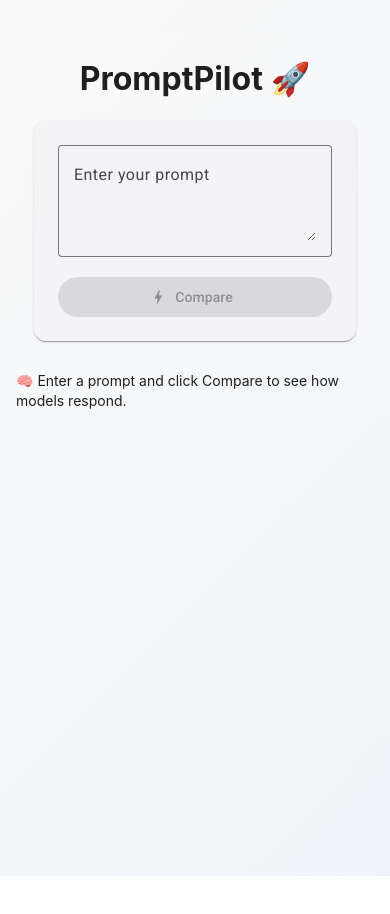
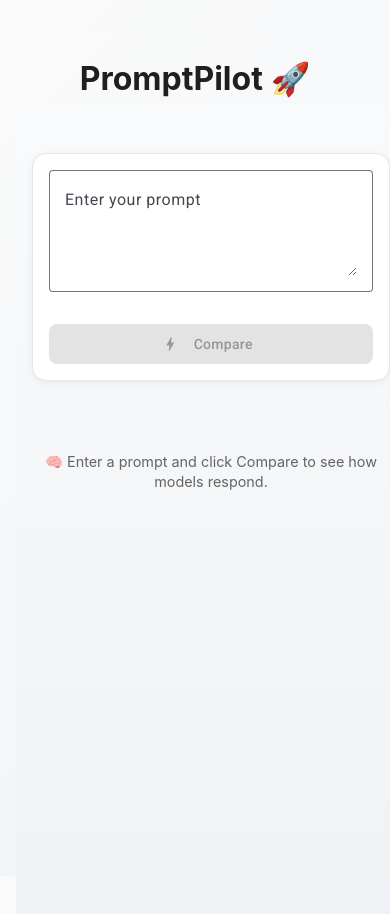
Before and after one commit to kevinmilly/promptpilot-frontend, an Angular app: page / in a window 390 px wide. Shown: the top 914 px of the page. Before the commit the page ends 876 px from the top, so only its background shows below. Built offline with nearby package versions, Linux system fonts and the light colour scheme.

Commit message:
add save comparisons and copy feature

```diff
--- a/src/app/features/compare/compare.css
+++ b/src/app/features/compare/compare.css
@@ -1,79 +1,227 @@
+/* ===============================
+   GLOBAL LAYOUT
+=============================== */
 :host {
   display: flex;
   flex-direction: column;
   align-items: center;
-  padding-bottom: 4rem;
+  background: linear-gradient(180deg, #f9fafb 0%, #eef1f5 100%);
+  min-height: 100vh;
+  width: 100%;
+  padding: 2rem 1rem 4rem;
+  font-family: "Inter", "Roboto", sans-serif;
+  color: #1b1b1b;
 }
 
-
-.results {
-  display: flex;
-  flex-wrap: wrap;
-  justify-content: center;
-  gap: 1rem;
-  margin-top: 1.5rem;
+/* ===============================
+   INPUT CARD (Prompt area)
+=============================== */
+.input-card {
+  width: 100%;
+  max-width: 800px;
+  margin: 1rem auto 1.5rem auto;
+  padding: 1.25rem 1.5rem;
+  border-radius: 14px;
+  background: #ffffff;
+  border: 1px solid #e3e6ea;
+  box-shadow: 0 2px 8px rgba(0, 0, 0, 0.06);
+  transition: all 0.25s ease;
 }
 
-/* Model cards */
-.result-card {
-  flex: 1 1 300px;
-  max-width: 380px;
-  min-width: 280px;
+.input-card:hover {
+  transform: translateY(-2px);
+  box-shadow: 0 4px 14px rgba(0, 0, 0, 0.08);
 }
 
-/* Input card responsiveness */
-.input-card {
-  max-width: 700px;
-  margin: 1rem auto;
-  width: 90%;
+.full-width {
+  width: 100%;
 }
 
-/* Summary card layout */
+textarea {
+  color: #111;
+  font-size: 1rem;
+  line-height: 1.5;
+  min-height: 90px;
+}
+
+/* ===============================
+   BUTTON & SPINNER
+=============================== */
+.compare-button {
+  margin-top: 0.75rem;
+  display: flex;
+  align-items: center;
+  justify-content: center;
+  gap: 0.4rem;
+  font-weight: 500;
+  letter-spacing: 0.3px;
+  border-radius: 8px;
+}
+
+.compare-button mat-icon {
+  font-size: 18px;
+}
+
+/* ===============================
+   RESULTS GRID
+=============================== */
+.results,
+.results-grid {
+  display: grid;
+  grid-template-columns: repeat(auto-fit, minmax(380px, 1fr));
+  gap: 1.5rem;
+  width: 100%;
+  max-width: 1200px;
+  margin-top: 2rem;
+  justify-items: center;
+  transition: all 0.3s ease;
+}
+
+/* Hold desktop layout until smaller breakpoints */
+@media (max-width: 1024px) {
+  .results,
+  .results-grid {
+    grid-template-columns: repeat(auto-fit, minmax(320px, 1fr));
+  }
+}
+
+/* Collapse to single column only when under 700px */
+@media (max-width: 700px) {
+  .results,
+  .results-grid {
+    grid-template-columns: 1fr;
+  }
+}
+
+/* ===============================
+   MODEL CARDS
+=============================== */
+.result-card {
+  width: 100%;
+  max-width: 380px;
+  transition: transform 0.25s ease, box-shadow 0.25s ease;
+}
+
+.result-card:hover {
+  transform: translateY(-3px);
+  box-shadow: 0 8px 22px rgba(0, 0, 0, 0.08);
+}
+
+/* ===============================
+   SUMMARY CARD
+=============================== */
 app-summary-card {
   display: block;
-  max-width: 700px;
-  margin: 1rem auto;
-  width: 90%;
+  width: 100%;
+  max-width: 800px;
+  margin: 1rem auto 0 auto;
 }
 
-/* Textarea adjusts on mobile */
-textarea {
-  font-size: 1rem;
-  line-height: 1.4;
+/* ===============================
+   EMPTY STATE
+=============================== */
+.empty-state {
+  text-align: center;
+  margin-top: 2rem;
+  font-size: 0.95rem;
+  opacity: 0.75;
+  color: #4a4a4a;
 }
 
-/* Responsive typography and spacing */
+/* Add subtle emoji accent color */
+.empty-state p {
+  color: #333;
+  font-weight: 400;
+}
+
+/* ===============================
+   RESPONSIVE ADJUSTMENTS
+=============================== */
 @media (max-width: 768px) {
-  .results {
-    flex-direction: column;
-    align-items: center;
+  textarea {
+    font-size: 0.95rem;
   }
 
-  .result-card {
-    width: 95%;
+
+
+ /* ===============================
+   SAVING COMPARISON FEATURES
+=============================== */
+.saved-comparisons {
+  margin-top: 2rem;
+  max-width: 800px;
+  width: 100%;
+  background: #fff;
+  border: 1px solid #e5e8eb;
+  border-radius: 12px;
+  padding: 1rem 1.25rem;
+  box-shadow: 0 1px 4px rgba(0,0,0,0.06);
+}
+
+.saved-comparisons h3 {
+  font-size: 1.1rem;
+  margin-bottom: 0.75rem;
+  color: #333;
+}
+
+.saved-comparisons ul {
+  list-style: none;
+  padding: 0;
+  margin: 0;
+}
+
+.saved-comparisons li {
+  display: flex;
+  justify-content: space-between;
+  align-items: center;
+  border-bottom: 1px solid #f0f1f3;
+  padding: 0.5rem 0;
+  cursor: pointer;
+  transition: background 0.2s;
+}
+
+.saved-comparisons li:hover {
+  background: #f9fafc;
+}
+
+.saved-comparisons button {
+  opacity: 0.7;
+  transition: opacity 0.2s;
+}
+
+.saved-comparisons button:hover {
+  opacity: 1;
+}
+
+.actions {
+  text-align: center;
+  margin: 1rem 0;
+}
+
+  .compare-button {
+    width: 100%;
   }
 
-  mat-card-title {
-    font-size: 1rem;
-  }
-
-  .summary-card mat-card-title {
-    font-size: 1.1rem;
+  .input-card {
+    padding: 1rem;
   }
 }
 
 @media (max-width: 480px) {
   textarea {
     font-size: 0.9rem;
-    min-height: 80px;
   }
 
-  .metric-row {
-    flex-direction: column;
-    gap: 0.2rem;
-  }
-
-  .response-text {
+  .empty-state {
     font-size: 0.9rem;
   }
 }
+
+.actions-row {
+  display: flex;
+  justify-content: flex-end;
+  align-items: center;
+  max-width: 700px;
+  margin: 0 auto 1rem auto;
+  width: 90%;
+}
--- a/src/app/features/compare/compare.html
+++ b/src/app/features/compare/compare.html
@@ -1,4 +1,5 @@
-<mat-card class="input-card">
+<!-- Top Input Card -->
+<mat-card class="input-card glass-card">
   <mat-form-field appearance="outline" class="full-width">
     <mat-label>Enter your prompt</mat-label>
     <textarea
@@ -9,8 +10,9 @@
     ></textarea>
   </mat-form-field>
 
+  <div class="button-row">
     <button
-    mat-raised-button
+      mat-flat-button
       color="primary"
       class="compare-button"
       (click)="onCompare()"
@@ -26,20 +28,56 @@
       <span *ngIf="!loading">Compare</span>
     </button>
 
+    <!-- <button
+      mat-stroked-button
+      color="accent"
+      class="api-button"
+      (click)="openApiKeyDialog()"
+    >
+      <mat-icon>vpn_key</mat-icon>
+      Manage API Keys
+    </button> -->
+  </div>
+
   <mat-error *ngIf="error" class="error-message">
     {{ error }}
   </mat-error>
 </mat-card>
 
+<div class="actions-row" *ngIf="results?.length">
+  <button mat-stroked-button color="accent" (click)="copyAll()">
+    <mat-icon>content_copy</mat-icon>
+    Copy All Responses
+  </button>
+</div>
+
+
+<!-- Summary card -->
 <app-summary-card *ngIf="results?.length" [results]="results"></app-summary-card>
 
-<!-- Results section -->
-<div class="results" *ngIf="results?.length">
+<!-- Results grid -->
+<section class="results-grid" *ngIf="results?.length">
   <app-model-card
     *ngFor="let result of results"
     [result]="result"
     class="result-card"
   ></app-model-card>
+</section>
+
+<!-- Saved comparisons -->
+<div class="saved-comparisons" *ngIf="savedComparisons.length">
+  <h3>📂 Saved Comparisons</h3>
+  <ul>
+    <li *ngFor="let item of savedComparisons" (click)="loadComparison(item)">
+      <strong>{{ item.prompt | slice:0:60 }}</strong>
+      <small>{{ item.timestamp | date:'short' }}</small>
+      <button mat-icon-button color="warn" (click)="deleteComparison(item, $event)">
+        <mat-icon>delete</mat-icon>
+      </button>
+    </li>
+  </ul>
+
+  <button mat-flat-button color="warn" (click)="clearAllComparisons()">Clear All</button>
 </div>
 
 <!-- Empty state -->
--- a/src/app/features/compare/compare.ts
+++ b/src/app/features/compare/compare.ts
@@ -11,6 +11,8 @@
 import { MatProgressSpinnerModule } from '@angular/material/progress-spinner';
 import { ModelCard } from '../../shared/model-card/model-card';
 import { SummaryCard } from '../../shared/summary-card/summary-card';
+import { MatSnackBar } from '@angular/material/snack-bar';
+import { Clipboard, ClipboardModule } from '@angular/cdk/clipboard';
 
 
 @Component({
@@ -28,7 +30,8 @@
     MatProgressSpinnerModule,
     MatIconModule,
     ModelCard,
-    SummaryCard
+    SummaryCard,
+    ClipboardModule
   ]
 })
 export class Compare {
@@ -36,8 +39,14 @@
   results: ModelResult[] = [];
   loading = false;
   error = '';
+  savedComparisons: any[] = [];
 
-  constructor(private compareService: CompareService) { }
+  constructor(private compareService: CompareService, private clipboard: Clipboard,
+    private snackBar: MatSnackBar) { }
+
+  ngOnInit() {
+    this.loadSavedComparisons();
+  }
 
   onCompare() {
     if (!this.prompt.trim()) return;
@@ -58,4 +67,60 @@
       },
     });
   }
+
+  copyAll() {
+    if (!this.results?.length) return;
+
+    const allText = this.results
+      .map(
+        (r) =>
+          `🧠 ${r.metadata.name} (${r.metadata.provider})\n${r.text}\n\n-----------------------------\n`
+      )
+      .join('\n');
+
+    this.clipboard.copy(allText);
+    this.snackBar.open('All responses copied!', '', { duration: 2500 });
+  }
+
+  // Save current comparison to localStorage
+  saveComparison() {
+    if (!this.results?.length) return;
+
+    const entry = {
+      prompt: this.prompt,
+      results: this.results,
+      timestamp: new Date().toISOString(),
+    };
+
+    const stored = JSON.parse(localStorage.getItem('comparisons') || '[]');
+    stored.unshift(entry); // latest on top
+    localStorage.setItem('comparisons', JSON.stringify(stored));
+
+    this.loadSavedComparisons();
+  }
+
+  // Load from storage on init
+  loadSavedComparisons() {
+    this.savedComparisons = JSON.parse(localStorage.getItem('comparisons') || '[]');
+  }
+
+  // Load one comparison back into view
+  loadComparison(item: any) {
+    this.prompt = item.prompt;
+    this.results = item.results;
+  }
+
+  // Delete one saved comparison
+  deleteComparison(item: any, event: MouseEvent) {
+    event.stopPropagation(); // prevent triggering load
+    const filtered = this.savedComparisons.filter(i => i.timestamp !== item.timestamp);
+    localStorage.setItem('comparisons', JSON.stringify(filtered));
+    this.loadSavedComparisons();
+  }
+
+  // Clear all
+  clearAllComparisons() {
+    localStorage.removeItem('comparisons');
+    this.savedComparisons = [];
+  }
 }
--- a/src/app/shared/model-card/model-card.css
+++ b/src/app/shared/model-card/model-card.css
@@ -67,3 +67,14 @@
   background: #bbb;
   border-radius: 3px;
 }
+
+.copy-btn {
+  position: absolute;
+  top: 8px;
+  right: 8px;
+  color: var(--mat-icon-color, rgba(0, 0, 0, 0.54));
+  transition: 0.2s ease;
+}
+.copy-btn:hover {
+  color: #2196f3;
+}
--- a/src/app/shared/model-card/model-card.html
+++ b/src/app/shared/model-card/model-card.html
@@ -2,6 +2,9 @@
   <mat-card-header>
     <mat-card-title>{{ result.metadata.name }}</mat-card-title>
     <mat-card-subtitle>{{ result.metadata.provider }}</mat-card-subtitle>
+     <button mat-icon-button class="copy-btn" (click)="copyText(result.text)" matTooltip="Copy response">
+      <mat-icon>content_copy</mat-icon>
+    </button>
   </mat-card-header>
 
   <mat-card-content>
```
Also changed, not shown: src/app/shared/model-card/model-card.ts (+13 -1 lines). Lines whose indentation alone changed are shown as unchanged.
